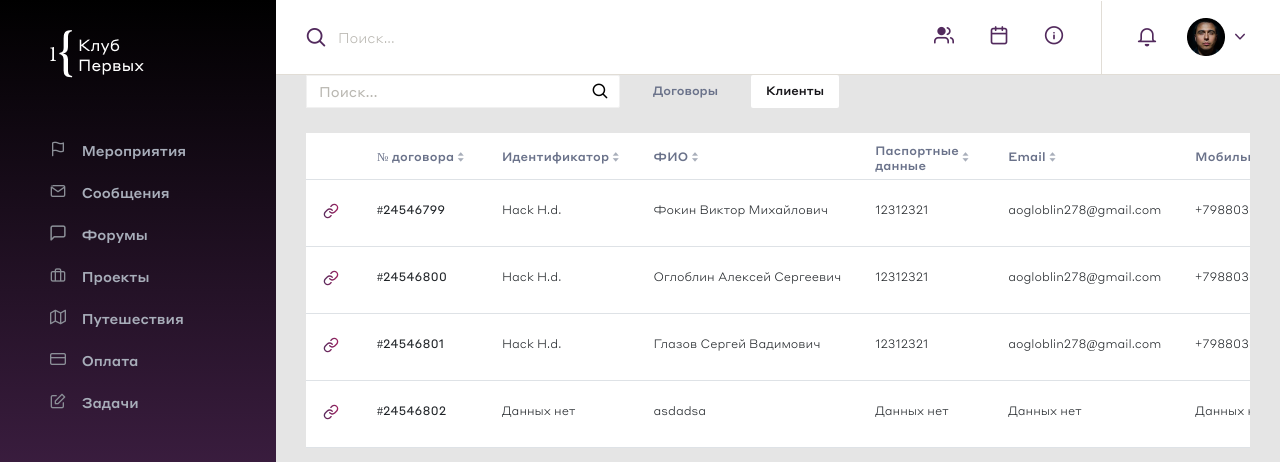
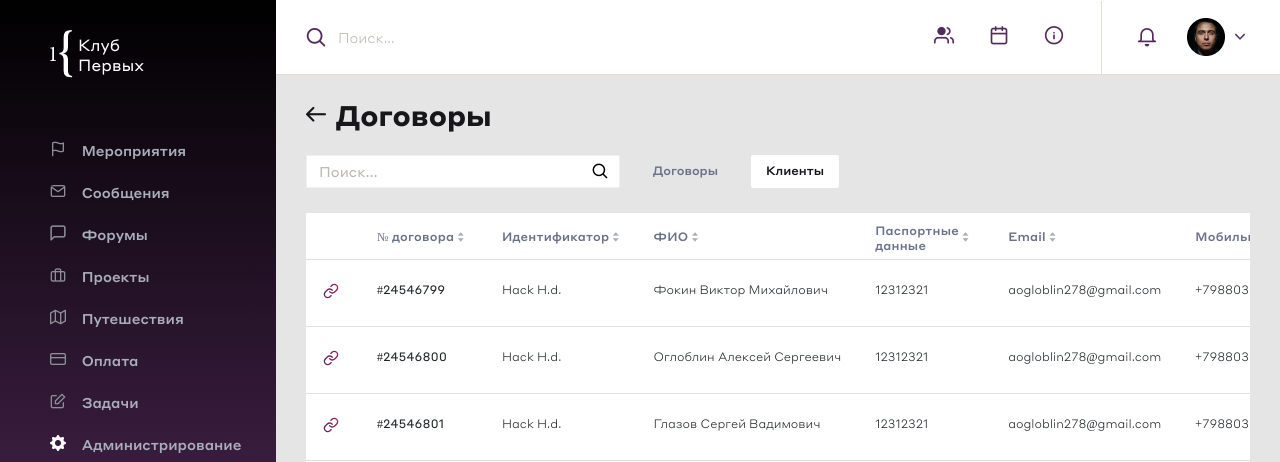
Before and after one commit to imyeskela/COTF_contracts, a Django app: page /contracts/ in a window 1280 px wide. Shown: the top 462 px of the page. Run offline with Django 3.2, Linux system fonts and the light colour scheme; data comes from the database, SQL or seed files in the repository; some libraries are stand-ins or nearby versions; some web fonts are replaced.

Commit message:
Added administration page

```diff
--- a/main/urls.py
+++ b/main/urls.py
@@ -9,7 +9,7 @@ urlpatterns = [
     path('', views.ContractTemplateListAndCreateView.as_view(), name='contract_template_list'),
     path('contracts/', views.ContractListView.as_view(), name='contract_list'),
     path('agreement/<contract_number>/', views.FillingQuestionnaireView.as_view(), name='contract_detail'),
-
+    path('administration/', views.AdministrationView.as_view(), name='administration')
 ]
 # if settings.DEBUG:
 #     urlpatterns += static(settings.MEDIA_URL, document_root=settings.MEDIA_ROOT),
--- a/main/utils.py
+++ b/main/utils.py
@@ -80,8 +80,20 @@ class ContractTemplateListAndCreateContractMixin:
                 form_contract_template_change.save()
                 return redirect('contract_template_list')
 
-        return render(request, self.template_name, {'form_contract': form_contract,
-                                                    })
+        return render(request, self.template_name, {
+            'form_contract': form_contract,
+        })
+
+
+class AdministrationMixin:
+    template_name = None
+
+    def get(self, request):
+        return render(
+            request,
+            self.template_name,
+            {}
+        )
 
 
 class ContractListMixin:
--- a/main/views.py
+++ b/main/views.py
@@ -8,7 +8,12 @@ from django.views.generic import CreateView
 from cotf_contracts import settings
 from main.models import Contract
 from services.main_logic import get_template_contracts, get_contracts, get_contract
-from main.utils import ContractTemplateListAndCreateContractMixin, ContractListMixin, FillingQuestionnaireMixin
+from main.utils import (
+    ContractTemplateListAndCreateContractMixin,
+    FillingQuestionnaireMixin,
+    AdministrationMixin,
+    ContractListMixin,
+)
 from main.forms import ContractTemplateCreateForm, FillingQuestionnaireForm
 from services.getting_form import get_contract_form, get_filling_questionnaire_form, get_contract_template_create_form, \
     get_contract_template_form, get_contract_list_form
@@ -23,6 +28,10 @@ class ContractTemplateListAndCreateView(ContractTemplateListAndCreateContractMix
     form_contract_template = get_contract_template_create_form()
     form_contract_template_change = get_contract_template_form()
     template_name = 'contract_templates_list.html'
+
+
+class AdministrationView(AdministrationMixin, View):
+    template_name = 'administration.html'
 
 
 # class ContractCreateView(CreateView):
--- a/templates/administration.html
+++ b/templates/administration.html
@@ -3,6 +3,6 @@
 
 {% block content %}
 <div class="content">
-    <a href="{% url 'contracts' %}">Контракты</a>
+    <a href="{% url 'contract_template_list' %}">Контракты</a>
 </div>
 {% endblock %}
--- a/templates/base.html
+++ b/templates/base.html
@@ -57,7 +57,12 @@
                 <span>Задачи</span>
             </a>
         </li>
-
+        <li class="{% if request.path == '/administration/' %}active{% endif %}">
+            <a href="{% url 'administration' %}">
+                <i class="icon-admin"></i>
+                <span>Администрирование</span>
+            </a>
+        </li>
     </ul>
 </div>
 
--- a/templates/contract_list.html
+++ b/templates/contract_list.html
@@ -3,7 +3,12 @@
 
 {% block content %}
 <div class="content">
-
+    <div class="container-fluid">
+        <div class="page-title">
+            <a class="back" href="{% url 'administration' %}"><i class="icon-remove"></i></a>
+            <h1>Договоры</h1>
+        </div>
+    </div>
     <div class="table-container container-fluid">
         {% include 'common/table_navbar.html' %}
         <div class="table-wrapper">
--- a/templates/contract_templates_list.html
+++ b/templates/contract_templates_list.html
@@ -5,7 +5,7 @@
 <div class="content">
     <div class="container-fluid">
         <div class="page-title">
-            <a class="back" href="{% url 'contract_template_list' %}"><i class="icon-remove"></i></a>
+            <a class="back" href="{% url 'administration' %}"><i class="icon-remove"></i></a>
             <h1>Договоры</h1>
         </div>
     </div>
@@ -96,7 +96,7 @@
                         <div class="dropdown">
                             <input name="status" type="hidden" value="{{ contract.status }}">
                             <button aria-expanded="false"
-                                    class="btn {% if contract.status == 'актуально' %}btn_cyan{% else %}btn_gray{% endif %}"
+                                    class="btn {% if contract.status == 'Актуально' %}btn_cyan{% else %}btn_gray{% endif %}"
                                     data-bs-toggle="dropdown" data-id="status_{{ contract.pk }}"
                                     id="status_button">
                                 {{ contract.status }}
```
